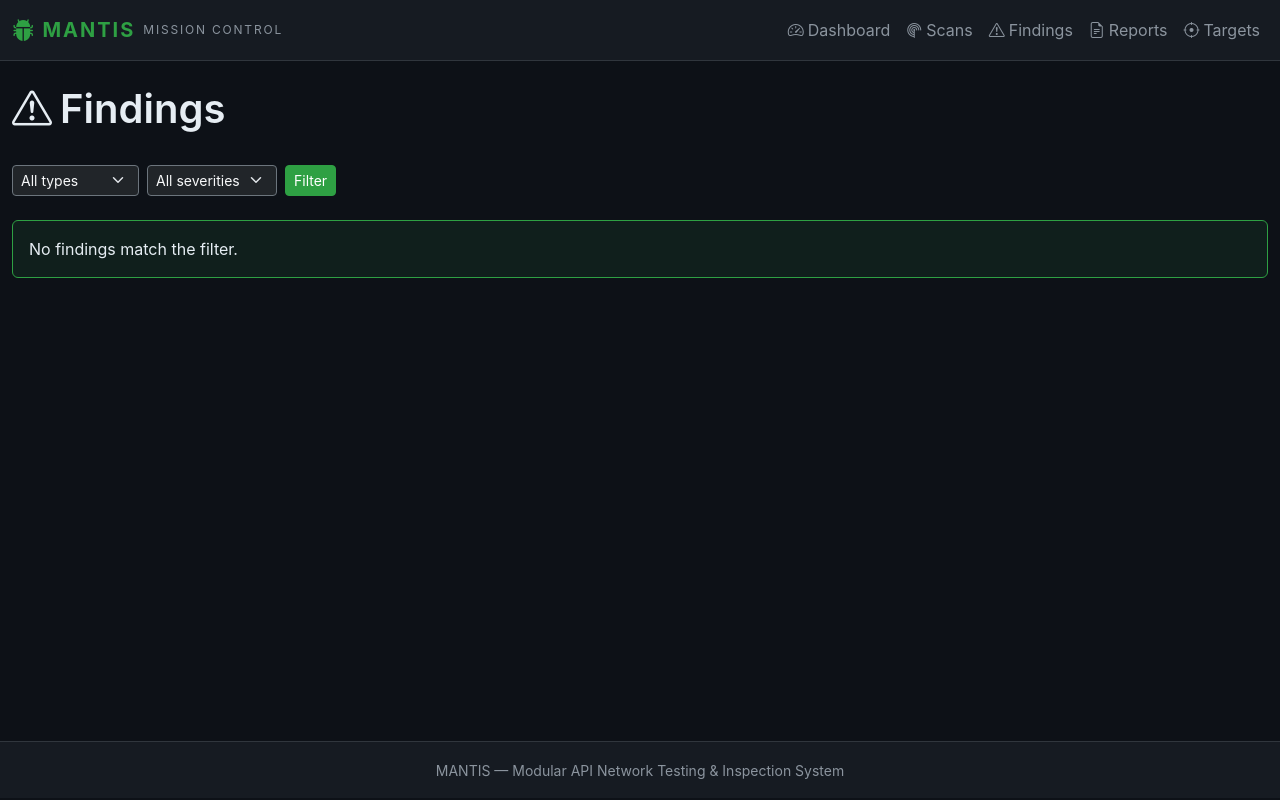
After one commit to DanielQuintanillaPaniagua/MANTIS, a Django app: page /scans/findings/ in a window 1280 px wide. The commit adds this page. Run offline with Django 5.2, Linux system fonts and the light colour scheme; data that the repository does not hold is empty.

Commit message:
Add dashboard stats and global findings list with filters (MK-008 step 4)

```diff
--- a/dashboard/apps/scans/urls.py
+++ b/dashboard/apps/scans/urls.py
@@ -9,6 +9,7 @@ app_name = "scans"
 urlpatterns = [
     path("", views.scan_list, name="list"),
     path("new/", views.scan_new, name="new"),
+    path("findings/", views.finding_list, name="finding_list"),
+    path("findings/<int:pk>/", views.finding_detail, name="finding_detail"),
     path("<int:pk>/", views.scan_detail, name="detail"),
-    path("findings/<int:pk>/", views.finding_detail, name="finding_detail"),
 ]
--- a/dashboard/apps/scans/views.py
+++ b/dashboard/apps/scans/views.py
@@ -56,3 +56,26 @@ def scan_new(request):
 def finding_detail(request, pk):
     finding = get_object_or_404(FindingRecord, pk=pk)
     return render(request, "scans/finding_detail.html", {"finding": finding})
+def finding_list(request):
+    """Global list of findings, filterable by type and severity."""
+    findings = FindingRecord.objects.select_related("scan").all()
+
+    type_filter = request.GET.get("type", "")
+    severity_filter = request.GET.get("severity", "")
+
+    if type_filter:
+        findings = findings.filter(type=type_filter)
+    if severity_filter:
+        findings = findings.filter(severity=severity_filter)
+
+    return render(
+        request,
+        "scans/finding_list.html",
+        {
+            "findings": findings,
+            "type_filter": type_filter,
+            "severity_filter": severity_filter,
+            "all_types": [t[0] for t in FindingRecord.TYPE_CHOICES],
+            "all_severities": [s[0] for s in FindingRecord.SEVERITY_CHOICES],
+        },
+    )
--- a/dashboard/templates/base.html
+++ b/dashboard/templates/base.html
@@ -37,7 +37,7 @@
                         </a>
                     </li>
                     <li class="nav-item">
-                        <a class="nav-link" href="#" title="Coming soon">
+                        <a class="nav-link" href="{% url 'scans:finding_list' %}">
                             <i class="bi bi-exclamation-triangle me-1"></i>Findings
                         </a>
                     </li>
--- /dev/null
+++ b/dashboard/templates/scans/finding_list.html
@@ -0,0 +1,63 @@
+{% extends "base.html" %}
+
+{% block title %}Findings{% endblock %}
+
+{% block content %}
+<div class="d-flex justify-content-between align-items-center mb-4">
+    <h1 class="mantis-page-title"><i class="bi bi-exclamation-triangle me-2"></i>Findings</h1>
+</div>
+
+<!-- Filters -->
+<form method="get" class="row g-2 mb-4">
+    <div class="col-auto">
+        <select name="type" class="form-select form-select-sm bg-dark text-light border-secondary">
+            <option value="">All types</option>
+            {% for t in all_types %}
+            <option value="{{ t }}">{{ t }}</option>
+            {% endfor %}
+        </select>
+    </div>
+    <div class="col-auto">
+        <select name="severity" class="form-select form-select-sm bg-dark text-light border-secondary">
+            <option value="">All severities</option>
+            {% for s in all_severities %}
+            <option value="{{ s }}">{{ s }}</option>
+            {% endfor %}
+        </select>
+    </div>
+    <div class="col-auto">
+        <button type="submit" class="btn btn-sm btn-mantis">Filter</button>
+    </div>
+</form>
+
+{% if findings %}
+<table class="table table-dark table-hover mantis-table">
+    <thead>
+        <tr>
+            <th>Type</th>
+            <th>Severity</th>
+            <th>Operation</th>
+            <th>Identity</th>
+            <th>Scan</th>
+            <th>Summary</th>
+            <th></th>
+        </tr>
+    </thead>
+    <tbody>
+        {% for f in findings %}
+        <tr>
+            <td><span class="badge mantis-badge-{{ f.type|lower }}">{{ f.type }}</span></td>
+            <td><span class="badge mantis-badge-{{ f.severity }}">{{ f.severity }}</span></td>
+            <td><code>{{ f.operation_method }} {{ f.operation_path }}</code></td>
+            <td>{{ f.identity }}</td>
+            <td><a href="{% url 'scans:detail' f.scan.pk %}" class="text-decoration-none">#{{ f.scan.pk }}</a></td>
+            <td>{{ f.summary|truncatechars:60 }}</td>
+            <td><a href="{% url 'scans:finding_detail' f.pk %}" class="btn btn-sm btn-outline-light">Details</a></td>
+        </tr>
+        {% endfor %}
+    </tbody>
+</table>
+{% else %}
+<div class="alert mantis-alert">No findings match the filter.</div>
+{% endif %}
+{% endblock %}
```
Also changed, not shown: dashboard/apps/core/views.py (+29 -2 lines), dashboard/templates/core/home.html (+76 -21 lines).
